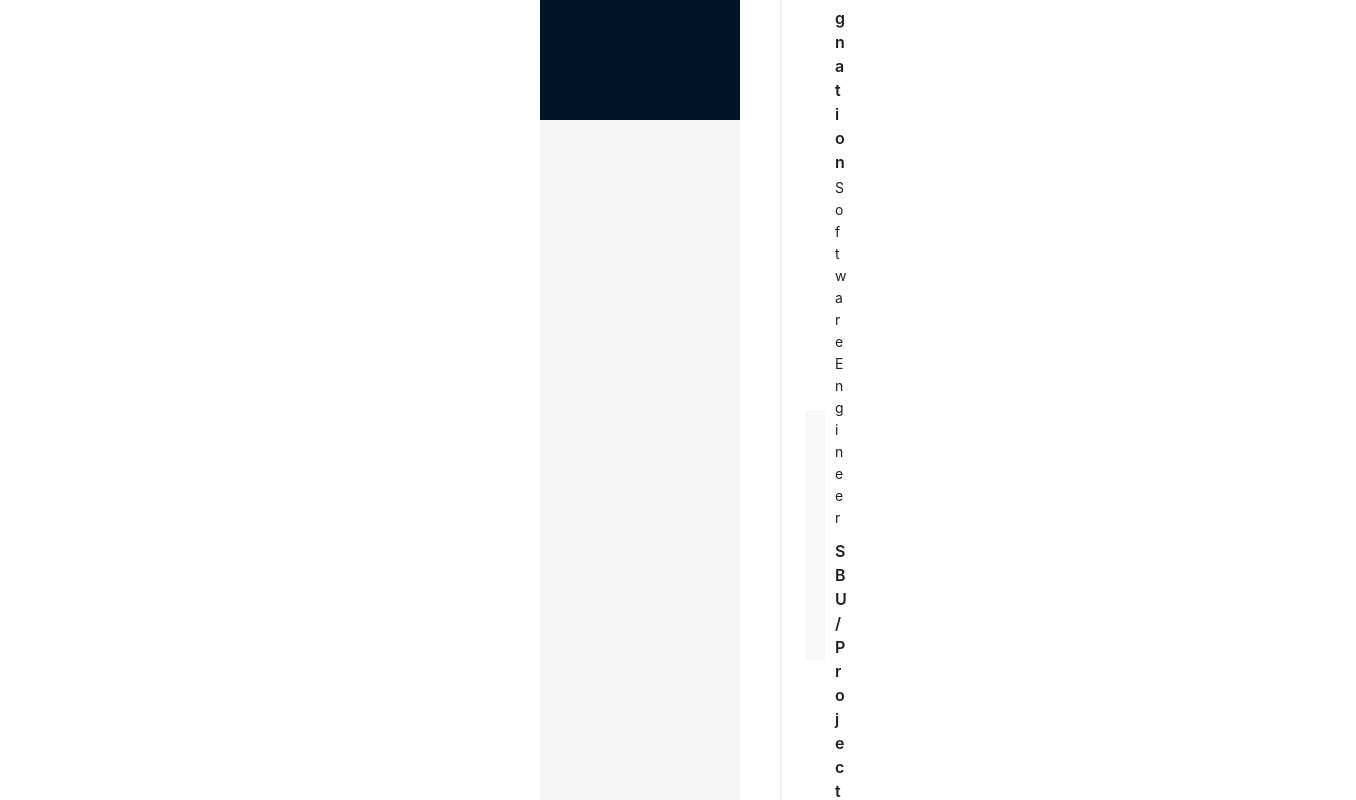
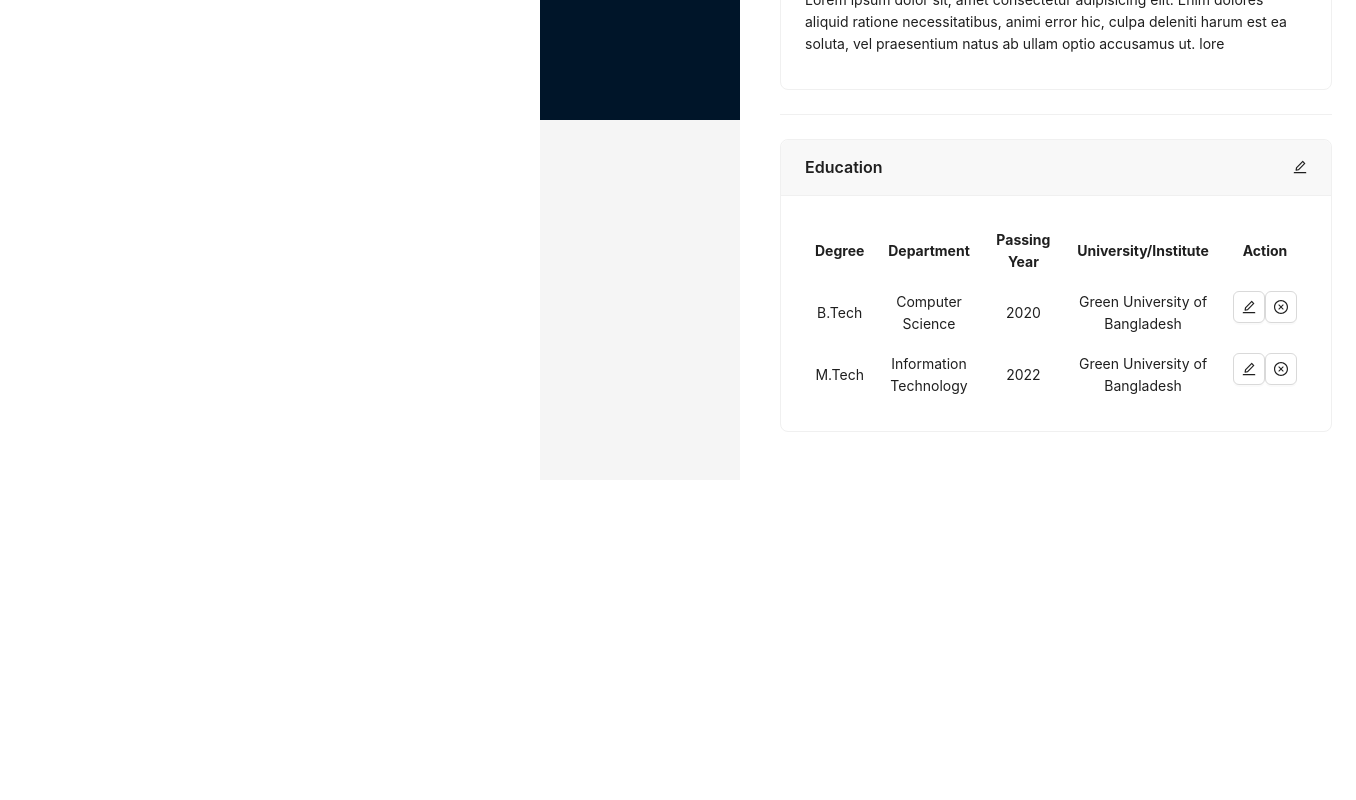
Before and after one commit to zahidahmed024/cvSite, a React (Vite) app: page / in a window 1280 px wide. Shown: the part 680-1480 px from the top of the page, 1356 px wide, since content can reach past the window. After the commit the page ends 1160 px from the top, so only its background shows below. Built offline with nearby package versions, Linux system fonts and the light colour scheme; grey boxes are pictures that could not be loaded.

Commit message:
modifing education section

```diff
--- a/package.json
+++ b/package.json
@@ -11,8 +11,11 @@
   },
   "dependencies": {
     "antd": "^5.12.2",
+    "array-move": "^4.0.0",
     "react": "^18.2.0",
-    "react-dom": "^18.2.0"
+    "react-dom": "^18.2.0",
+    "react-sortable": "^2.0.0",
+    "react-sortable-hoc": "^2.0.0"
   },
   "devDependencies": {
     "@types/react": "^18.2.37",
--- a/src/App.jsx
+++ b/src/App.jsx
@@ -1,7 +1,7 @@
-import React, { useState } from 'react';
+import React, { useRef, useState } from 'react';
 import { MenuUnfoldOutlined, PoweroffOutlined, MenuFoldOutlined, UserOutlined, VideoCameraOutlined, UploadOutlined, BookOutlined, TrophyOutlined, RocketOutlined, BulbOutlined } from '@ant-design/icons';
 import { Layout, Menu, Button, theme, Divider, Dropdown, Flex } from 'antd';
-import { BasicInfo } from './components';
+import { BasicInfo, Education } from './components';
 const { Header, Sider, Content } = Layout;
 
 const App = () => {
@@ -9,6 +9,8 @@ const App = () => {
   const {
     token: { colorBgContainer, borderRadiusLG },
   } = theme.useToken();
+
+  const educationRef = useRef(null);
 
   return (
     <Layout style={{ minHeight: '100vh' }}>
@@ -46,7 +48,14 @@ const App = () => {
             },
             {
               key: '4',
-              icon: <BookOutlined />,
+              icon: <BookOutlined
+                onClick={() =>
+                  window.scrollTo({
+                    top: educationRef.current.offsetTop,
+                    behavior: "smooth"
+                  })
+                }
+              />,
               label: 'Education',
             },
             {
@@ -106,10 +115,12 @@ const App = () => {
             minHeight: 280,
             background: colorBgContainer,
             borderRadius: borderRadiusLG,
-            marginTop: 14
+            marginTop: 14,
+            minWidth: 600
           }}
         >
           <BasicInfo />
+          <Education />
         </Content>
       </Layout>
     </Layout>
--- /dev/null
+++ b/src/components/Education.jsx
@@ -0,0 +1,133 @@
+import React from 'react'
+// import SortableList from './SortableList'
+import { Table, Space, Button, Card } from 'antd';
+import { EditOutlined, CloseCircleOutlined } from '@ant-design/icons';
+
+import Title from 'antd/es/typography/Title';
+import Paragraph from 'antd/es/typography/Paragraph';
+// const items = [
+//     "Gold",
+//     "Crimson",
+//     "Hotpink",
+//     "Blueviolet",
+//     "Cornflowerblue",
+//     "Skyblue",
+//     "Lightblue",
+//     "Aquamarine",
+//     "Burlywood"
+// ]
+
+// export default function Skills() {
+//     return (
+//         <SortableList
+//             items={items}
+//         />
+//     )
+// }
+
+
+const dataSource = [
+    {
+        key: '1',
+        degree: 'B.Tech',
+        department: 'Computer Science',
+        passingYear: '2020',
+        university_Institute: 'Green University of Bangladesh'
+    },
+    {
+        key: '2',
+        degree: 'M.Tech',
+        department: 'Information Technology',
+        passingYear: '2022',
+        university_Institute: 'Green University of Bangladesh'
+    },
+];
+
+const columns = [
+    {
+        title: 'Degree',
+        dataIndex: 'degree',
+        key: 'degree',
+    },
+    {
+        title: 'Department',
+        dataIndex: 'department',
+        key: 'department',
+    },
+    {
+        title: 'Passing Year',
+        dataIndex: 'passingYear',
+        key: 'passingYear',
+    },
+    {
+        title: 'University/ Institute',
+        dataIndex: 'University/Institute',
+        key: 'University_Institute',
+    },
+    {
+        title: 'Action',
+        key: 'action',
+        render: (text, record) => (
+            <Space size="middle">
+                <Button type="primary">Edit</Button>
+                <Button danger>Delete</Button>
+            </Space>
+        ),
+    },
+];
+
+const EducationList = () => {
+    return <Card
+        title="Education"
+        style={{ width: '100%', }}
+        // actions={[
+        //     <SettingOutlined key="setting" />,
+        //     <EditOutlined key="edit" />,
+        //     // <EllipsisOutlined key="ellipsis" />,
+        // ]}
+        headStyle={{ backgroundColor: '#f8f8f8' }}
+        extra={<EditOutlined />}
+    >
+        <table style={{ width: '100%' }}>
+            <thead>
+                <tr>
+                    <th style={{ padding: '8px', }}>Degree</th>
+                    <th style={{ padding: '8px' }}>Department</th>
+                    <th style={{ padding: '8px' }}>Passing Year</th>
+                    <th style={{ padding: '8px' }}>University/Institute</th>
+                    <th style={{ padding: '8px' }}>Action</th>
+                </tr>
+            </thead>
+            <tbody>
+                {dataSource.map((item, index) => (
+                    <tr key={index} style={{
+                        // backgroundColor: '#f8f8f8',
+                        borderBottomWidth: 1,
+                        borderBottomColor: 'red'
+                    }}>
+                        <td style={{ padding: '8px', textAlign: 'center' }}>{item.degree}</td>
+                        <td style={{ padding: '8px', textAlign: 'center' }}>{item.department}</td>
+                        <td style={{ padding: '8px', textAlign: 'center' }}>{item.passingYear}</td>
+                        <td style={{ padding: '8px', textAlign: 'center' }}>{item.university_Institute}</td>
+                        <td style={{
+                            display: 'flex',
+                            justifyContent: 'space-around',
+                            padding: '8px',
+                            textAlign: 'center'
+                        }}>
+                            <Button
+                                icon={<EditOutlined />}
+                            />
+                            <Button
+                                icon={<CloseCircleOutlined />}
+                            />
+                        </td>
+                    </tr>
+                ))}
+            </tbody>
+        </table>
+
+    </Card>
+};
+
+export default EducationList;
--- /dev/null
+++ b/src/components/SortableList.jsx
@@ -0,0 +1,25 @@
+import React, { useState } from 'react';
+import SortableItem from './SortableItem';
+
+const SortableList = ({ items: initialItems }) => {
+    const [items, setItems] = useState(initialItems);
+
+    const onSortItems = (items) => {
+        setItems(items);
+    };
+
+    const listItems = items.map((item, i) => (
+        <SortableItem
+            key={i}
+            onSortItems={onSortItems}
+            items={items}
+            sortId={i}
+        >
+            {item}
+        </SortableItem>
+    ));
+
+    return <ul className='sortable-list'>{listItems}</ul>;
+};
+
+export default SortableList;
--- a/src/components/index.js
+++ b/src/components/index.js
@@ -1,5 +1,7 @@
 import BasicInfo from "./BasicInfo";
+import Education from "./Education";
 
 export {
-    BasicInfo
+    BasicInfo,
+    Education
 }
```
Also changed, not shown: src/components/SortableItem.jsx (added, +12 -0 lines), 1 other file (tests, documents, lock files or other folders).
